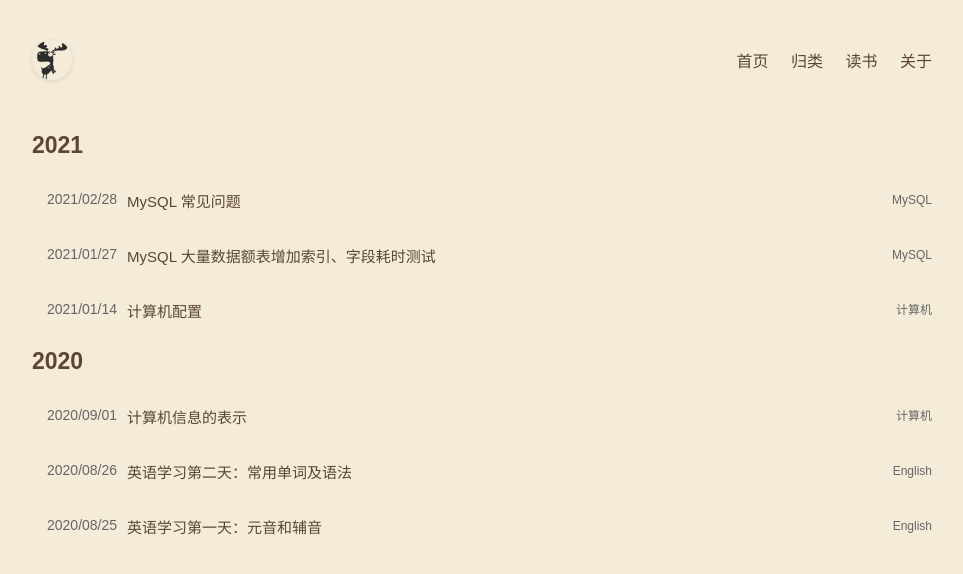
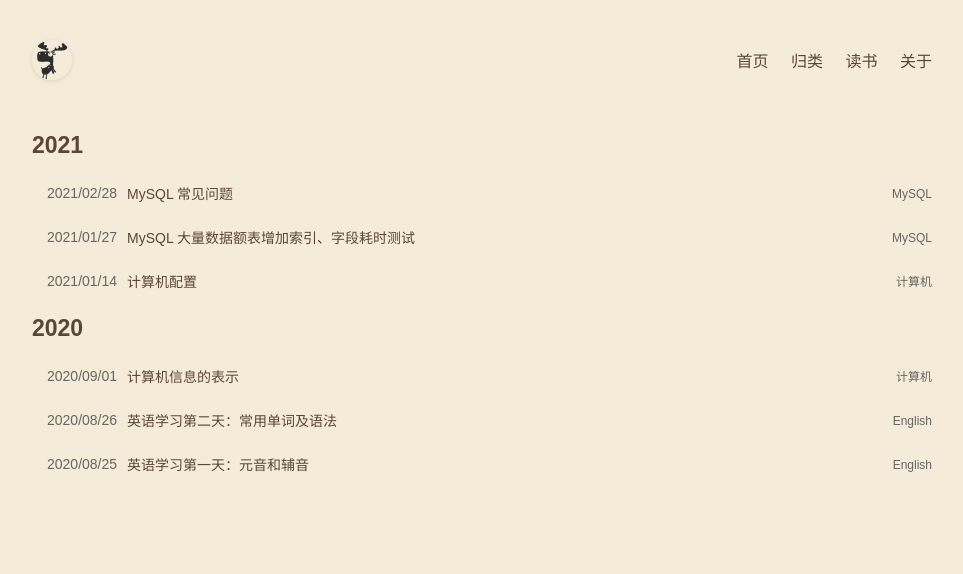
Before and after one commit to Suomea/Suomea.github.io, a Jekyll site: the page built from index.html, in a window 1280 px wide. Shown: the top 574 px of the page, without its empty margins (158-1121 px from the left). Built offline with Jekyll 4.4.1, drawn with Linux system fonts in a browser that asks for light colours; some web fonts are replaced.

Commit message:
:tada: 更新。

```diff
--- a/static/css/common.css
+++ b/static/css/common.css
@@ -1,6 +1,6 @@
 @font-face {
   font-family: 'STSong';
-  src: url('../font/STSong.ttf');
+  src: url('../font/STSong.TTF');
 }
 
 html {
--- a/static/css/page.css
+++ b/static/css/page.css
@@ -19,7 +19,7 @@
   margin-right: 10px;
 }
 .list-post li .title {
-  font-size: 27px;
+  font-size: 14px;
   width: 0;
   flex-grow: 1;
   padding: 4px 0;
@@ -28,7 +28,7 @@
   text-overflow: ellipsis;
 }
 .list-post li .title a {
-  font-size: 15px;
+  font-size: 14px;
 }
 .list-post li .categories {
   flex-shrink: 0;
```
Also changed, not shown: pages/books.md (+1 -1 lines).
